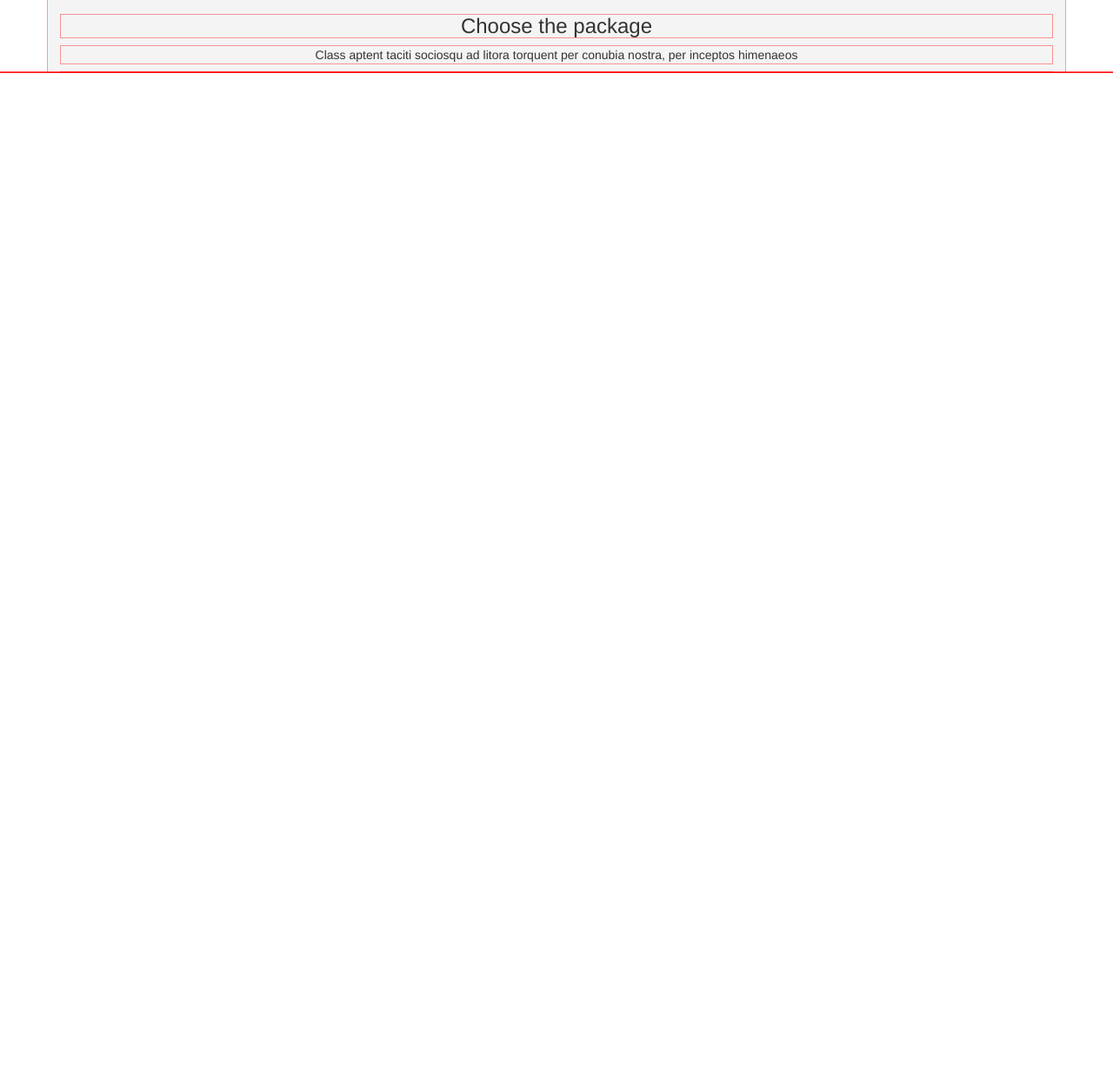
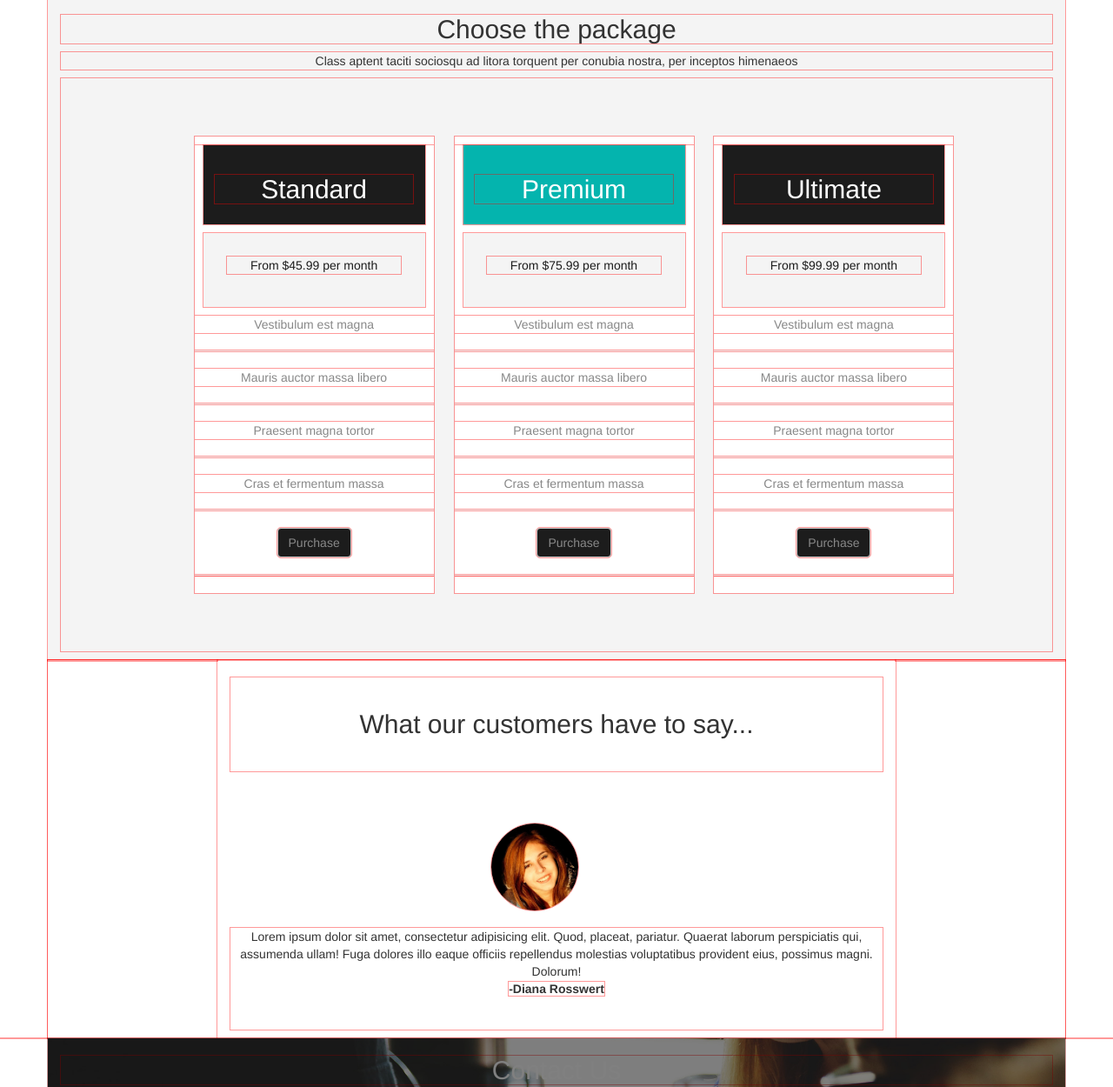
Before and after one commit to sheylalex/examen-grupal, a plain HTML site: page index.html in a window 1280 px wide. Shown: the part 513-1763 px from the top of the page at 87% size. Before the commit the page ends 800 px from the top, so only its background shows below. Drawn offline with Linux system fonts and the light colour scheme; files that its build step writes are made by us from their sources.

Commit message:
subiendo Pricing y Contacto

```diff
--- a/css/main.css
+++ b/css/main.css
@@ -8,4 +8,28 @@
 	background-image: url('../img/background/city.jpg');
 	background-size: cover;
 	background-position: center;
+	-webkit-filter: brightness(50%);
+	filter: brightness(50%);
 }
+
+.pricing-boxes{
+	width:25%;
+	display: inline-block;
+	vertical-align: top;
+	overflow: hidden;
+	background-color: white;
+}
+.customer-icon{
+	border-radius: 100%;
+	margin: 50px 100px 20px 300px;
+	width:100px;
+	height: 100px;
+}
+.img-contactus{
+	height: 600px;
+	background-image: url('../img/background/contactus.jpg');
+	background-size: cover;
+	background-position: center;
+	-webkit-filter: brightness(50%);
+	filter: brightness(50%);
+}
--- a/css/utilities.css
+++ b/css/utilities.css
@@ -41,6 +41,15 @@ strong {
 .mg-0{
 	margin: 0;
 }
+.mg-5{
+	margin: 5px;
+}
+.mg-10{
+	margin: 10px;
+}
+.mt-0{
+	margin-top: 0px;
+}
 .w-100{
 	width: 100%;
 }
@@ -63,7 +72,9 @@ strong {
 .text-gray{
 	color: #888;
 }
-
+.text-darkgray{
+	color: #1C1C1C;
+}
 .text-green{
  	color: #0dc0c0;
 }
@@ -78,6 +89,15 @@ strong {
 .bg-gray{
 	background-color: rgb(244, 244, 244);
 }
+.bg-white{
+	background-color: white;
+}
+.bg-darkgray{
+	background-color: #1C1C1C;
+}
+.bg-green{
+	background-color: #04B4AE;
+}
 .bg-img-block {
 	background-size: cover;
 	background-repeat: no-repeat;
--- a/index.html
+++ b/index.html
@@ -55,15 +55,93 @@
 </section>
 <section class="pricing">
   <div class="container">
-    <div class="row img-pricing"><p class="text-center text-white pd-10">Quisque aliquam odio eu magna sodales, vel interdum erat suscipit. <br/> Mauris ut porttitor tellus</p><button class="btn btn-default pl-5" type="submit">Call to action</button>></div>
+    <div class="row img-pricing"><p class="text-center text-white pd-10">Quisque aliquam odio eu magna sodales, vel interdum erat suscipit. <br/> Mauris ut porttitor tellus</p><button class="btn btn-default pl-5" type="button">Call to action</button>></div> <!--preguntar al profesor si aca debe ir un col-12 o puedo dejarlo en row-->
+
   </div>
   <div class="container bg-gray">
-  	<h3 class="text-center">Choose the package</h3>
+  	<h2 class="text-center">Choose the package</h2>
   	<p class="text-center">Class aptent taciti sociosqu ad litora torquent per conubia nostra, per inceptos himenaeos</p>
-  	<div
+        <ul class="text-center pt-5 pb-5">
+          <li class="pricing-boxes pd-2 mg-10">
+            <div class="text-center pd-5-10">
+              <div class="bg-darkgray pd-5 mg-10">
+                <a class="text-decoration-none" href="#"><h2 class="text-white pt-3">Standard</h2></a>
+              </div>
+              <div class="pd-5 bg-gray pd-10 mg-10">
+                <p class="text-darkgray font-size-12 pt-3">From $45.99 per month</p>
+              </div>
+              <p class="text-gray font-size-12 pt-3">Vestibulum est magna</p>
+              <hr/>
+              <p class="text-gray font-size-12 pt-3">Mauris auctor massa libero</p>
+              <hr/>
+              <p class="text-gray font-size-12 pt-3">Praesent magna tortor</p>
+              <hr/>
+              <p class="text-gray font-size-12 pt-3">Cras et fermentum massa</p>
+              <hr/>
+              <button class="btn btn-default bg-darkgray text-gray" type="button">Purchase</button>
+              <hr/>
+            </div>
+          </li>
+          <li class="pricing-boxes pd-2 mg-10">
+            <div class="text-center pd-5-10">
+              <div class="bg-green pd-5 mg-10">
+                <a class="text-decoration-none" href="#"><h2 class="text-white pt-3">Premium</h2></a>
+              </div>
+              <div class="pd-5 bg-gray pd-10 mg-10">
+                <p class="text-darkgray font-size-12 pt-3">From $75.99 per month</p>
+              </div>
+              <p class="text-gray font-size-12 pt-3">Vestibulum est magna</p>
+              <hr/>
+              <p class="text-gray font-size-12 pt-3">Mauris auctor massa libero</p>
+              <hr/>
+              <p class="text-gray font-size-12 pt-3">Praesent magna tortor</p>
+              <hr/>
+              <p class="text-gray font-size-12 pt-3">Cras et fermentum massa</p>
+              <hr/>
+              <button class="btn btn-default bg-darkgray text-gray" type="button">Purchase</button>
+              <hr/>
+            </div>
+          </li>
+          <li class="pricing-boxes pd-2 mg-10">
+            <div class="text-center pd-5-10">
+              <div class="bg-darkgray pd-5 mg-10">
+                <a class="text-decoration-none" href="#"><h2 class="text-white pt-3">Ultimate</h2></a>
+              </div>
+              <div class="pd-5 bg-gray pd-10 mg-10">
+                <p class="text-darkgray font-size-12 pt-3">From $99.99 per month</p>
+              </div>
+              <p class="text-gray font-size-12 pt-3">Vestibulum est magna</p>
+              <hr/>
+              <p class="text-gray font-size-12 pt-3">Mauris auctor massa libero</p>
+              <hr/>
+              <p class="text-gray font-size-12 pt-3">Praesent magna tortor</p>
+              <hr/>
+              <p class="text-gray font-size-12 pt-3">Cras et fermentum massa</p>
+              <hr/>
+              <button class="btn btn-default bg-darkgray text-gray" type="button">Purchase</button>
+              <hr/>
+            </div>
+          </li>
+        </ul>
+      </div>
+      <div class="container bg-white">
+        <div class="row">
+          <div class="col-md-2"></div>
+          <div class="col-md-8">
+            <h2 class="text-center pd-5">What our customers have to say...</h2>
+            <img class="customer-icon" src="img/customer.jpg">
+            <p class="text-center pb-5">Lorem ipsum dolor sit amet, consectetur adipisicing elit. Quod, placeat, pariatur. Quaerat laborum perspiciatis qui, assumenda ullam! Fuga dolores illo eaque officiis repellendus molestias voluptatibus provident eius, possimus magni. Dolorum!<br/>
+            <strong>-Diana Rosswert</strong></p>
+          </div>
+          <div class="col-md-2"></div>
+        </div>
+      </div>
+</section>
+
+<section class="contacto"> <!--preguntar al profe si esta bien este orden para poner el background-image, o debe ir antes o despues del container?-->
+  <div class="container img-contactus">
+    <h2 class="text-center text-white">Contact Us</h2>
   </div>
-</section>
-<section class="contacto">
 </section>
 <footer></footer>
 </body>
```
